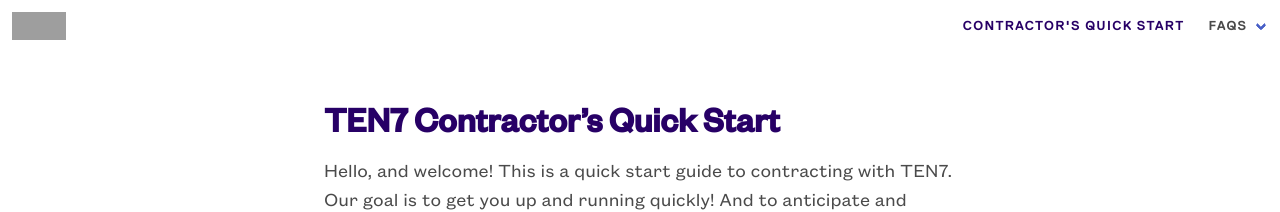
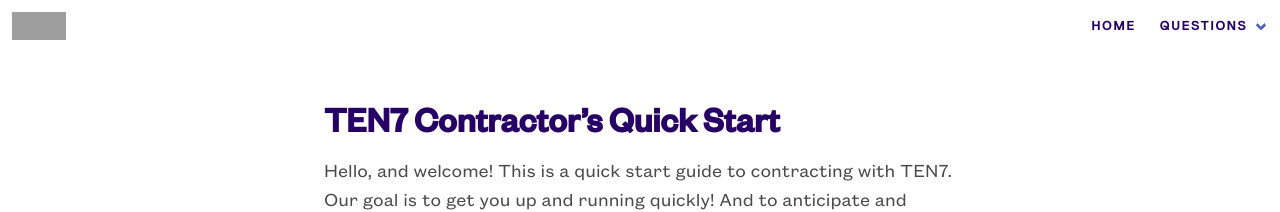
Before and after one commit to ten7/contractor.ten7.com, a Jekyll site: the page built from index.md, in a window 1280 px wide. Shown: the top 212 px of the page. Built offline with Jekyll 4.4.1, drawn with Linux system fonts in a browser that asks for light colours; some web fonts are replaced; grey boxes are pictures that could not be loaded.

Commit message:
Nav tweaks

```diff
--- a/_config.yml
+++ b/_config.yml
@@ -5,9 +5,9 @@ title: "Contractor's Quick Start"
 subtitle: "Version 1.2.6, 06/22/21"
 
 nav:
-- title: "Contractor's Quick Start"
+- title: "Home"
   url: "/"
-- title: "FAQs"
+- title: "Questions"
   subfolderitems:
   - title: "Administrative"
     url: "/admin.html"
--- a/_includes/header.html
+++ b/_includes/header.html
@@ -16,6 +16,7 @@
   <div id="navbar" class="navbar-menu">
     <div class="navbar-end">
 
+
     {% for item in site.nav %}
 
       {% if item.subfolderitems %}
@@ -25,7 +26,7 @@
         <a class="navbar-link">
           {{ item.title }}
         </a>
-        <div class="navbar-dropdown">
+        <div class="navbar-dropdown is-right">
 
         {% for entry in item.subfolderitems %}
           <a class="navbar-item" href="{{ entry.url }}">
--- a/css/style.scss
+++ b/css/style.scss
@@ -100,7 +100,7 @@ a:hover,a.navbar-item:hover {
   text-decoration: none;
 }
 
-.navbar-item {
+.navbar-item, .navbar-link {
   text-transform: uppercase;
   font-family: "ReplicaLLWeb-Bold";
   font-size: 13px;
@@ -112,11 +112,8 @@ a:hover,a.navbar-item:hover {
   color: $color-deepindigo;
 }
 
-a.navbar-item {
-  color:  $color-deepindigo;
-}
 
-a.navbar-item:hover {
+.navbar-item:hover, .navbar-link:hover {
   color:  $color-electricpurple;
   background-color: transparent;
 }
```
